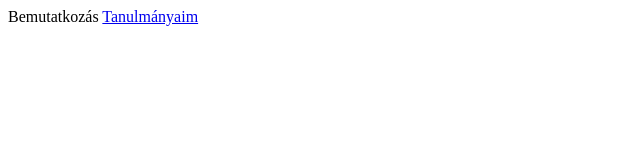
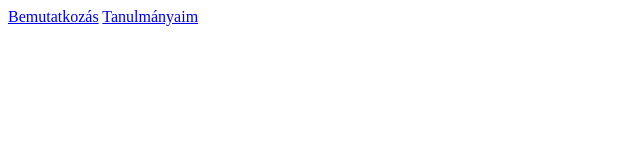
Before and after one commit to MartonosiJohanna/sagvari, a plain HTML site: page index.html in a window 1280 px wide. Shown: the whole page, without its empty margins (0-640 px from the left). Drawn offline with Linux system fonts and the light colour scheme.

Commit message:
Update index.html

```diff
--- a/index.html
+++ b/index.html
@@ -2,7 +2,7 @@
     <head>
         <title>Martonosi Johanna</title>
     </head>
-    <a src="./bemutatkozás.html">Bemutatkozás</a>
+    <a href="./bemutatkozás.html">Bemutatkozás</a>
     <a href="tanulmányaim.html">Tanulmányaim</a>
 
 </body>
```
